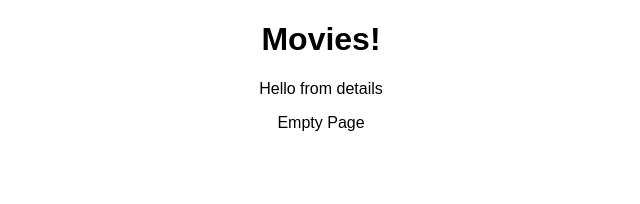
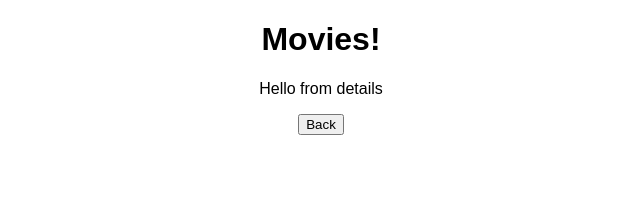
Before and after one commit to norbusam/movie-sagas, a React (Create React App) app: page /#/details in a window 1280 px wide. Shown: the top 204 px of the page, without its empty margins (319-959 px from the left). Built offline with nearby package versions, Linux system fonts and the light colour scheme.

Commit message:
a back button that on click brings the user back to homepage

```diff
--- a/src/components/App/App.js
+++ b/src/components/App/App.js
@@ -15,7 +15,6 @@ class App extends Component {
           <Route exact path = '/' component={List}/>
           <Route path = '/details' component={Details}/>
         </Router>
-        <p>Empty Page</p>
       </div>
     );
   }
--- a/src/components/Details/Details.js
+++ b/src/components/Details/Details.js
@@ -2,9 +2,18 @@ import React, {Component} from 'react';
 import {connect} from 'react-redux';
 
 class Details extends Component {
+
+    // onClick function to go back to home page
+    backToMovie = () => {
+        console.log('clicked');
+        this.props.history.push('/');
+    }
     render(){
         return(
-            <p>Hello from details</p>
+            <>
+                <p>Hello from details</p>
+                <button onClick={this.backToMovie}>Back</button>
+            </>
         )
     }
 }
--- a/src/components/List/List.js
+++ b/src/components/List/List.js
@@ -15,6 +15,7 @@ class List extends Component{
     // function to bring to /details page
     handleClick = () => {
         console.log('clicked');
+        this.props.history.push('/details')
     }
 
 
```
